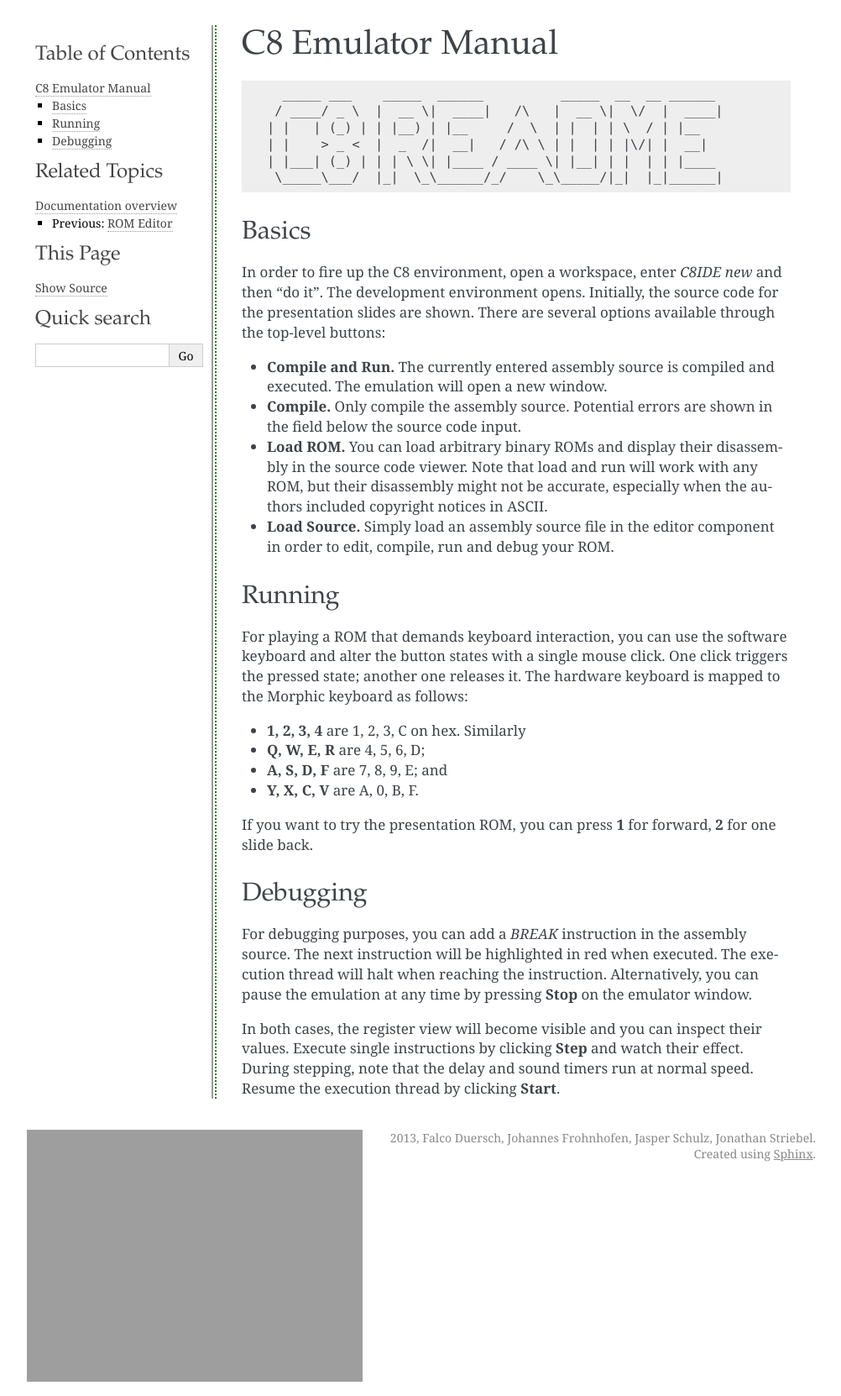
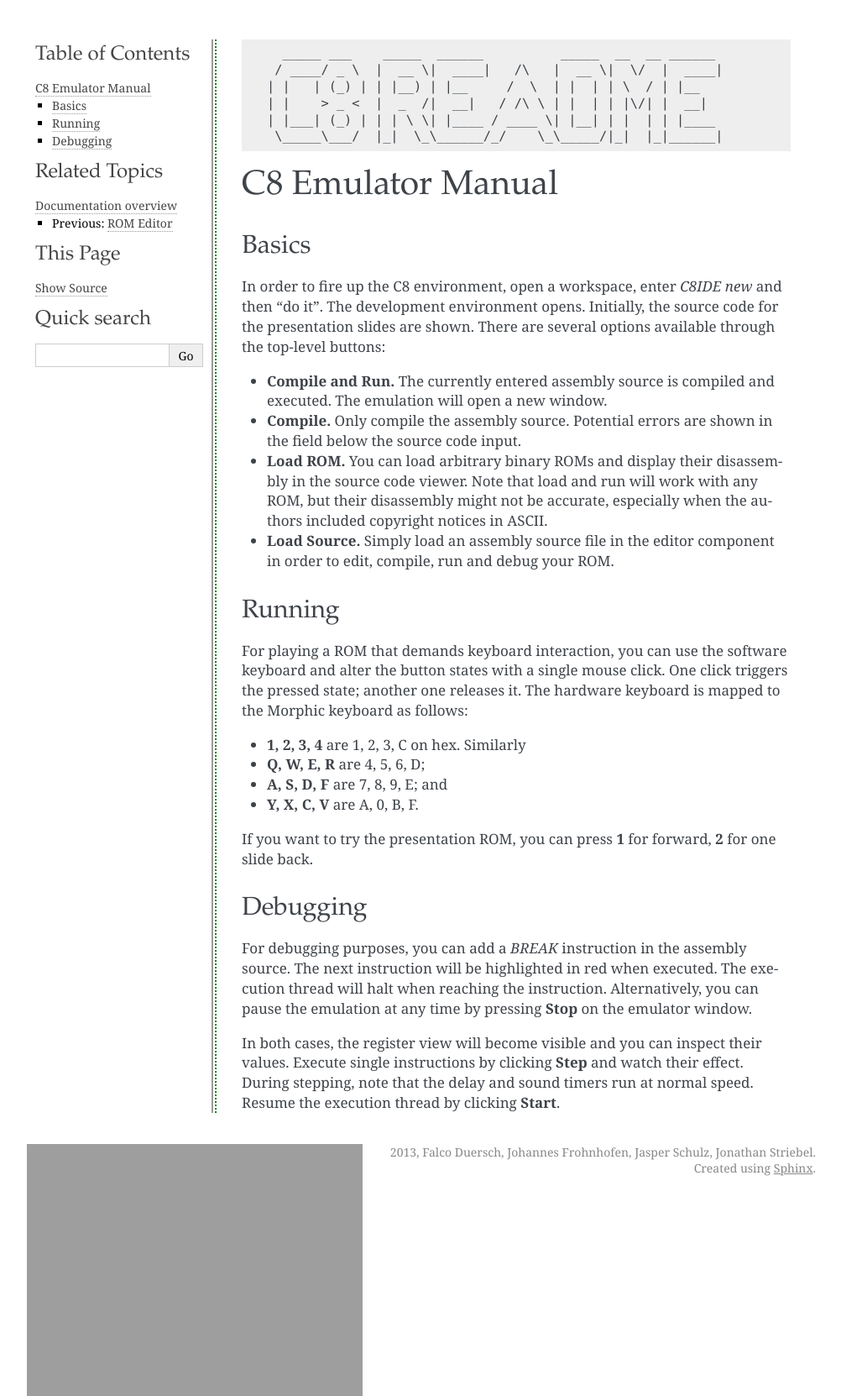
Before and after one commit to lilienthal/chip8, a Sphinx documentation site: the page built from docs/readme.rst, in a window 1280 px wide. Shown: the whole page at 84% size, without its empty margins (138-1140 px from the left). Built offline with Sphinx 7.4.7, drawn with Linux system fonts in a browser that asks for light colours.

Commit message:
Try code-block

```diff
--- a/docs/readme.rst
+++ b/docs/readme.rst
@@ -1,7 +1,4 @@
-C8 Emulator Manual
-~~~~~~~~~~~~~~~~~~
-
-.. code:: python
+.. code-block:: none
 
       _____ ___    _____  ______          _____  __  __ ______
      / ____/ _ \  |  __ \|  ____|   /\   |  __ \|  \/  |  ____|
@@ -10,6 +7,10 @@
     | |___| (_) | | | \ \| |____ / ____ \| |__| | |  | | |____
      \_____\___/  |_|  \_\______/_/    \_\_____/|_|  |_|______|
 
+
+
+C8 Emulator Manual
+~~~~~~~~~~~~~~~~~~
 
 Basics
 ======
```
